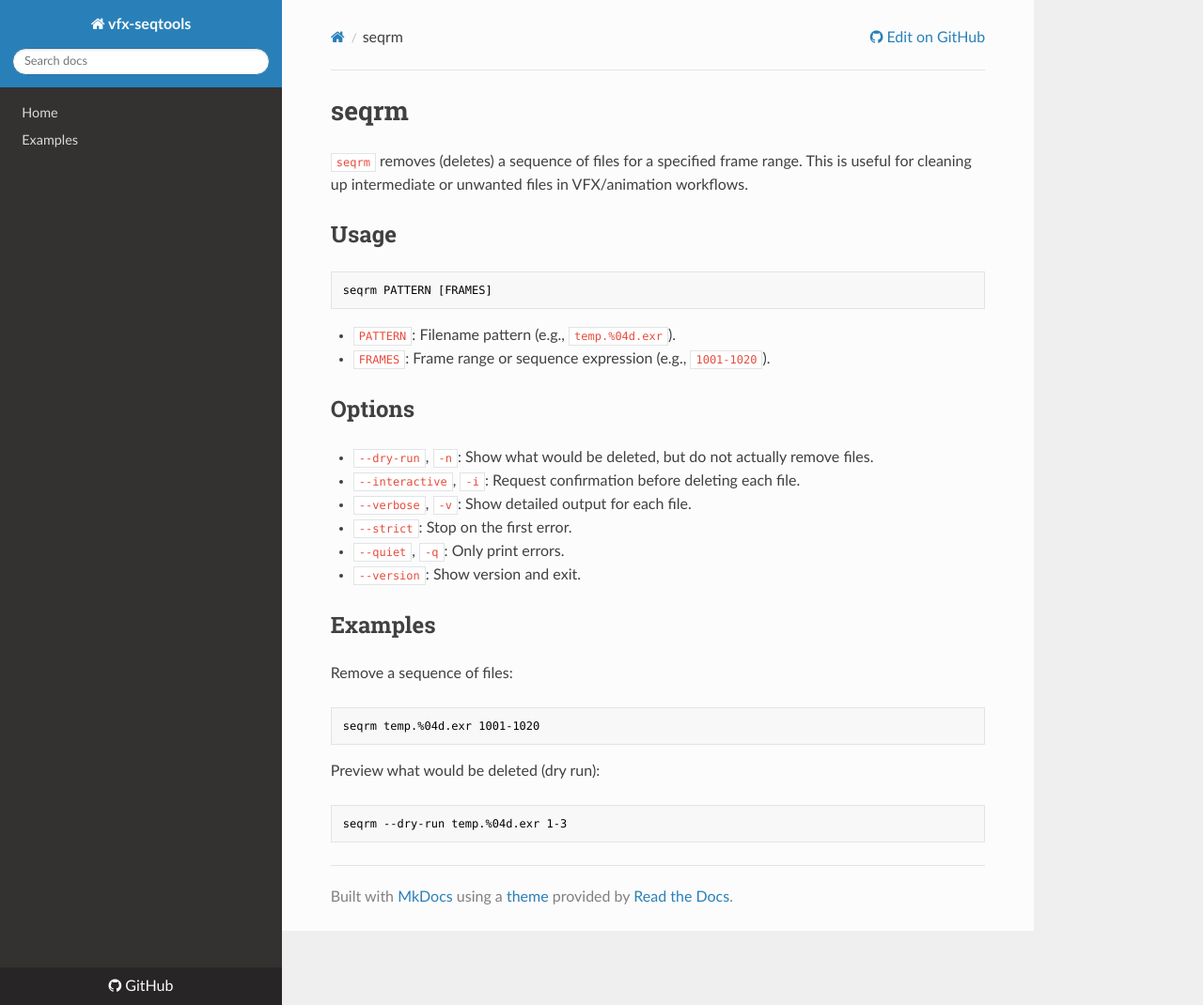
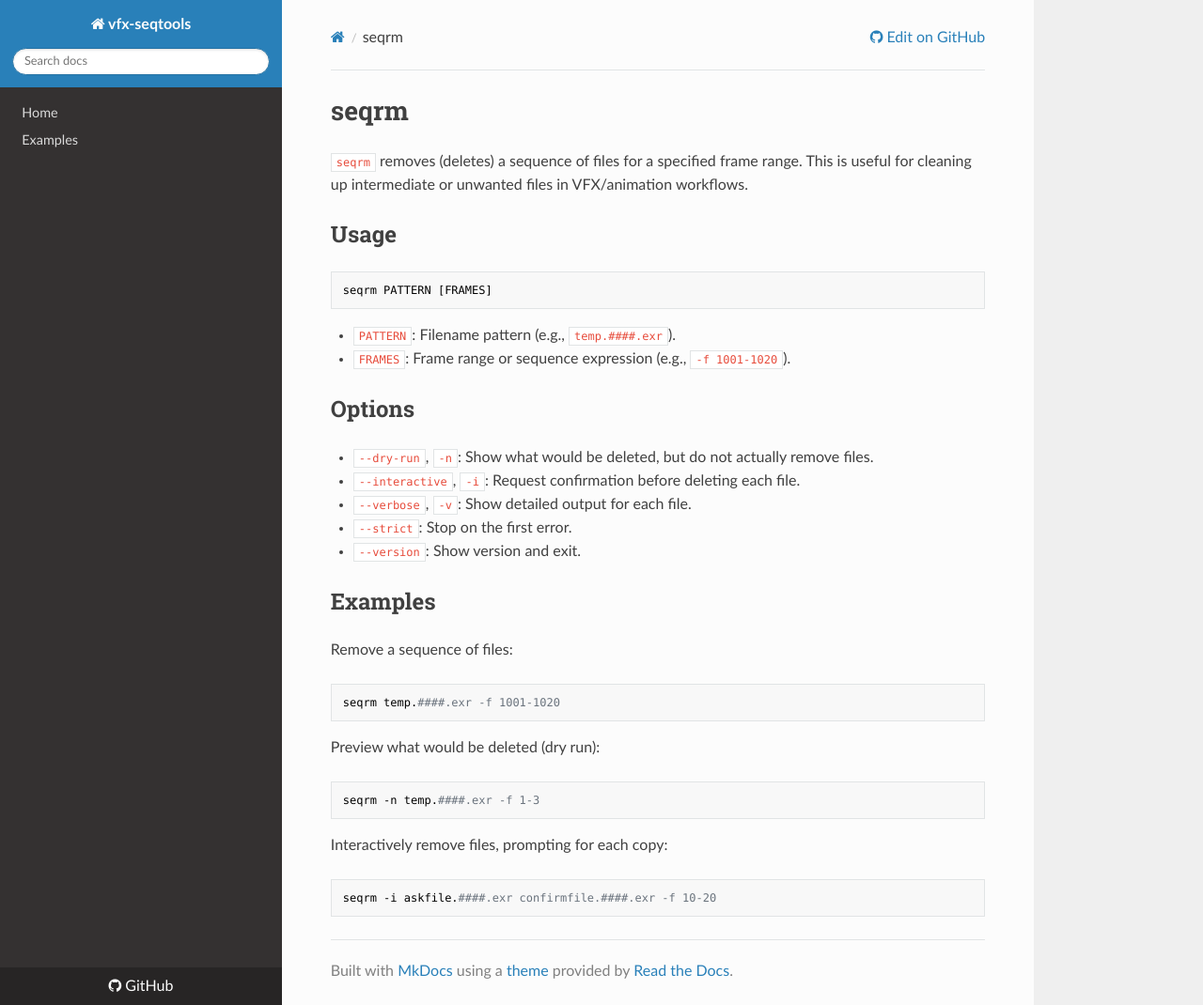
Before and after one commit to jdmacleod/vfx-seqtools, an MkDocs documentation site: the page built from docs/seqrm.md, in a window 1280 px wide and 1070 px high. Shown: the whole window at 94% size. Built offline with MkDocs 1.6.1, drawn with Linux system fonts in a browser that asks for light colours; nearby versions of some CDN libraries.

Commit message:
docs: align seqrm options and add examples

````diff
--- a/docs/seqrm.md
+++ b/docs/seqrm.md
@@ -8,8 +8,8 @@
 seqrm PATTERN [FRAMES]
 ```
 
-- `PATTERN`: Filename pattern (e.g., `temp.%04d.exr`).
-- `FRAMES`: Frame range or sequence expression (e.g., `1001-1020`).
+- `PATTERN`: Filename pattern (e.g., `temp.####.exr`).
+- `FRAMES`: Frame range or sequence expression (e.g., `-f 1001-1020`).
 
 ## Options
 
@@ -17,7 +17,6 @@ seqrm PATTERN [FRAMES]
 - `--interactive`, `-i`: Request confirmation before deleting each file.
 - `--verbose`, `-v`: Show detailed output for each file.
 - `--strict`: Stop on the first error.
-- `--quiet`, `-q`: Only print errors.
 - `--version`: Show version and exit.
 
 ## Examples
@@ -25,11 +24,17 @@ seqrm PATTERN [FRAMES]
 Remove a sequence of files:
 
 ```bash
-seqrm temp.%04d.exr 1001-1020
+seqrm temp.####.exr -f 1001-1020
 ```
 
 Preview what would be deleted (dry run):
 
 ```bash
-seqrm --dry-run temp.%04d.exr 1-3
+seqrm -n temp.####.exr -f 1-3
 ```
+
+Interactively remove files, prompting for each copy:
+
+```bash
+seqrm -i askfile.####.exr confirmfile.####.exr -f 10-20
+```
````
Also changed, not shown: docs/examples.md (+3 -1 lines).
